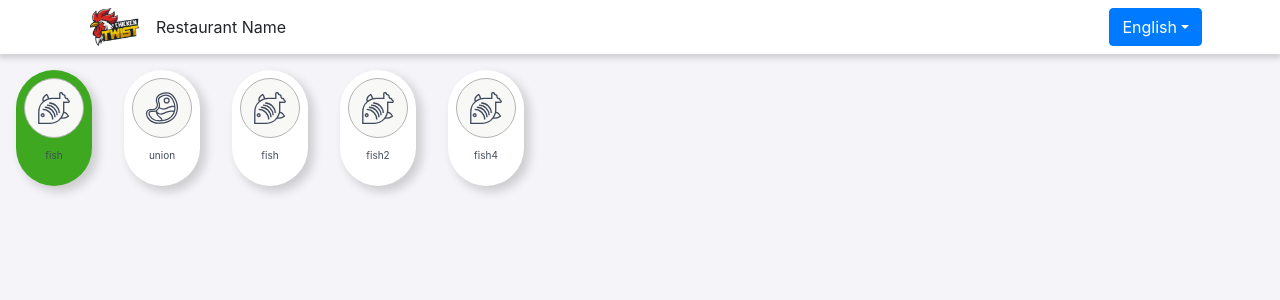
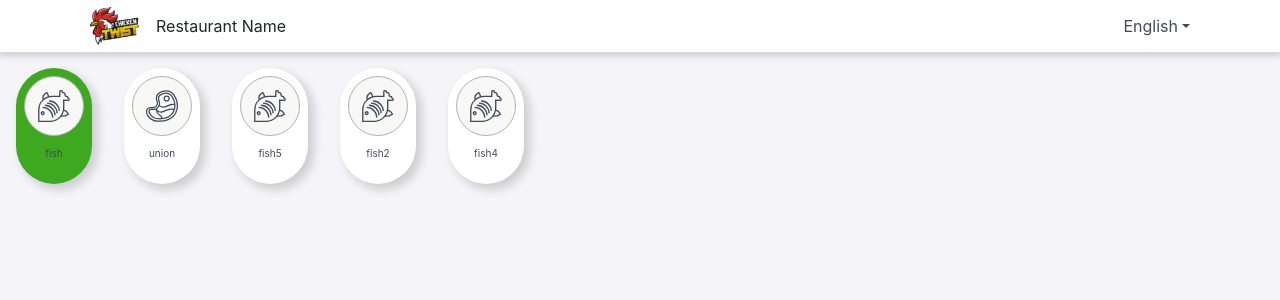
Before and after one commit to Lobana-sky/yemek, a React (Create React App) app: page / in a window 1280 px wide. Shown: the top 300 px of the page. Built offline with nearby package versions, Linux system fonts and the light colour scheme.

Commit message:
fix language btn

```diff
--- a/src/App.css
+++ b/src/App.css
@@ -67,3 +67,10 @@
   overflow: auto;
   white-space: nowrap;
 }
+/* override class in bootstrap */
+.dropdown-toggle{
+  border:none !important;
+  outline: none !important;
+  background-color: #fff !important;
+  color:#414B5C !important;
+}
--- a/src/component/foodtype.jsx
+++ b/src/component/foodtype.jsx
@@ -10,7 +10,6 @@ function foodtype({img,name,nclass}) {
             <Image className="food-img" src={img}/>
           </div>
             <p className="food-type-text">{name}</p>
-            {console.log(nclass)}
           </div>
     </div>
   );
--- a/src/component/header.jsx
+++ b/src/component/header.jsx
@@ -14,10 +14,8 @@ function header() {
                 <Image src={logo} rounded />
                 <p className="restaurant-name align-self-center d-flex mb-0">Restaurant Name</p>
                 </Col>
-                {/* <Col xm={2}></Col> */}
-                {/* <Col xm={{ span: 3, offset: 1 }} className="p-2"> */}
                 <Col xm={6} className="p-2 d-flex justify-content-end">
-                <DropdownButton id="dropdown-basic-button" title="English">
+                <DropdownButton id="dropdown-basic-button" title="English" className="languages-btn">
                     <Dropdown.Item href="#/action-1">Arabic</Dropdown.Item>
                     <Dropdown.Item href="#/action-2">Turkish</Dropdown.Item>
                 </DropdownButton>
--- a/src/container/home.jsx
+++ b/src/container/home.jsx
@@ -30,7 +30,7 @@ name:"union"
 },
 {
   image:fish,
-name:"fish"
+name:"fish5"
 },
 {
   image:fish,
```
